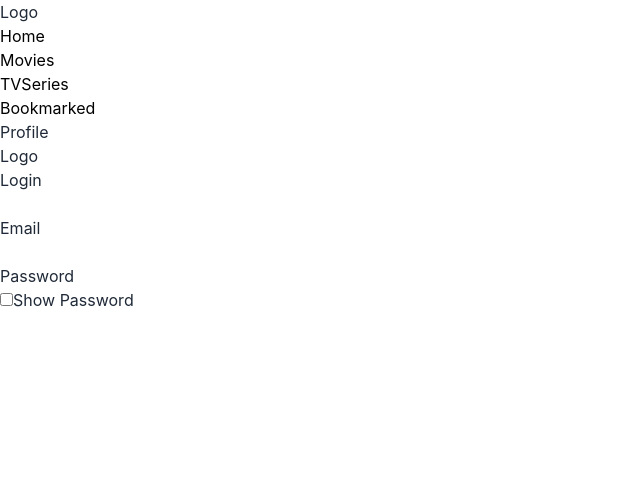
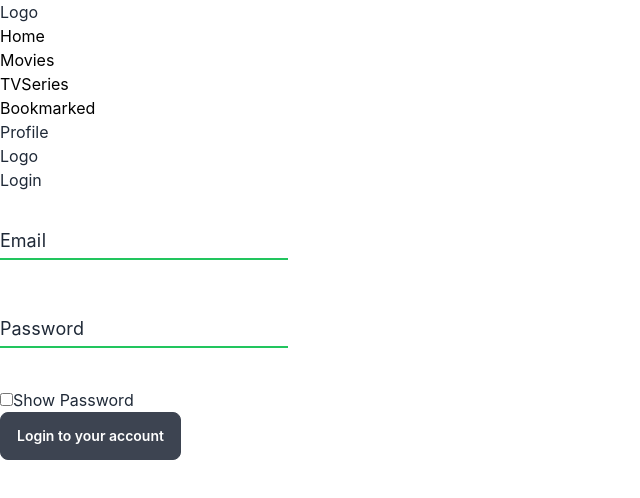
Before and after one commit to Samuel-Anumudu/movie-app, a React (Create React App) app: page /Login in a window 1280 px wide. Shown: the top 498 px of the page, without its empty margins (0-640 px from the left). Built offline with nearby package versions, Linux system fonts and the light colour scheme.

Commit message:
wave animation on login page

```diff
--- a/src/index.css
+++ b/src/index.css
@@ -25,3 +25,20 @@ code {
   font-family: source-code-pro, Menlo, Monaco, Consolas, "Courier New",
     monospace;
 }
+
+img {
+  max-width: 100%;
+}
+
+.form-control label span {
+  display: inline-block;
+  font-size: 18px;
+  min-width: 5px;
+  transition: 0.3s cubic-bezier(0.68, -0.55, 0.265, 1.55);
+}
+
+.form-control input:focus + label span,
+.form-control input:valid + label span {
+  color: lightblue;
+  transform: translateY(-30px);
+}
--- a/src/pages/Login.js
+++ b/src/pages/Login.js
@@ -1,16 +1,29 @@
-import { useState } from "react";
+import { useState, useEffect } from "react";
 const Login = () => {
   const [showPassword, setShowPassword] = useState(false);
   const [formData, setFormData] = useState({
     email: "",
     password: "",
   });
+  const { email, password } = formData;
 
-  const { email, password } = formData;
+  useEffect(() => {
+    const labels = document.querySelectorAll(".form-control label");
+    labels.forEach((label) => {
+      label.innerHTML = label.innerText
+        .split("")
+        .map(
+          (letter, idx) =>
+            `<span style="transition-delay: ${idx * 50}ms">${letter}</span>`
+        )
+        .join("");
+    });
+  }, []);
 
   const toggleShowPassword = () => {
     setShowPassword(!showPassword);
   };
+
   return (
     <section>
       <div className="login-logo">
@@ -19,19 +32,34 @@ const Login = () => {
       <div className="login-box">
         <h1>Login</h1>
         <form>
-          <div className="form-control">
-            <input type="text" name="email" id="email" value={email} required/>
-            <lable>Email</lable>
+          <div className="form-control relative w-72 mt-5 mx-0 mb-10">
+            <input
+              className="input py-4 px-0 block w-full max-w-xs bg-transparent rounded-none border-t-0 border-x-0 border-b-2 border-green-500 focus:border-b-[#add8e6] focus:outline-none valid:border-b-[#add8e6] valid:outline-none cursor-pointer"
+              type="text"
+              name="email"
+              id="email"
+              // value={email}
+              required
+            />
+            <label className="absolute top-[15px] left-0">Email</label>
           </div>
-          <div className="form-control">
-            <input type={showPassword ? "text" : "password"} required/>
-            <lable>Password</lable>
+          <div className="form-control relative w-72 mt-5 mx-0 mb-10">
+            <input
+              className="input py-4 px-0 block w-full max-w-xs bg-transparent rounded-none border-t-0 border-x-0 border-b-2 border-green-500 focus:border-b-[#add8e6] focus:outline-none valid:border-b-[#add8e6] valid:outline-none cursor-pointer"
+              type={showPassword ? "text" : "password"}
+              // value={password}
+              name="password"
+              id="password"
+              required
+            />
+            <label className="absolute top-[15px] left-0">Password</label>
           </div>
 
-          <div className="form-checkbox">
+          <div className="password-checkbox">
             <input type="checkbox" onClick={toggleShowPassword} />
             <span>Show Password</span>
           </div>
+          <button className="btn normal-case">Login to your account</button>
         </form>
       </div>
     </section>
```
